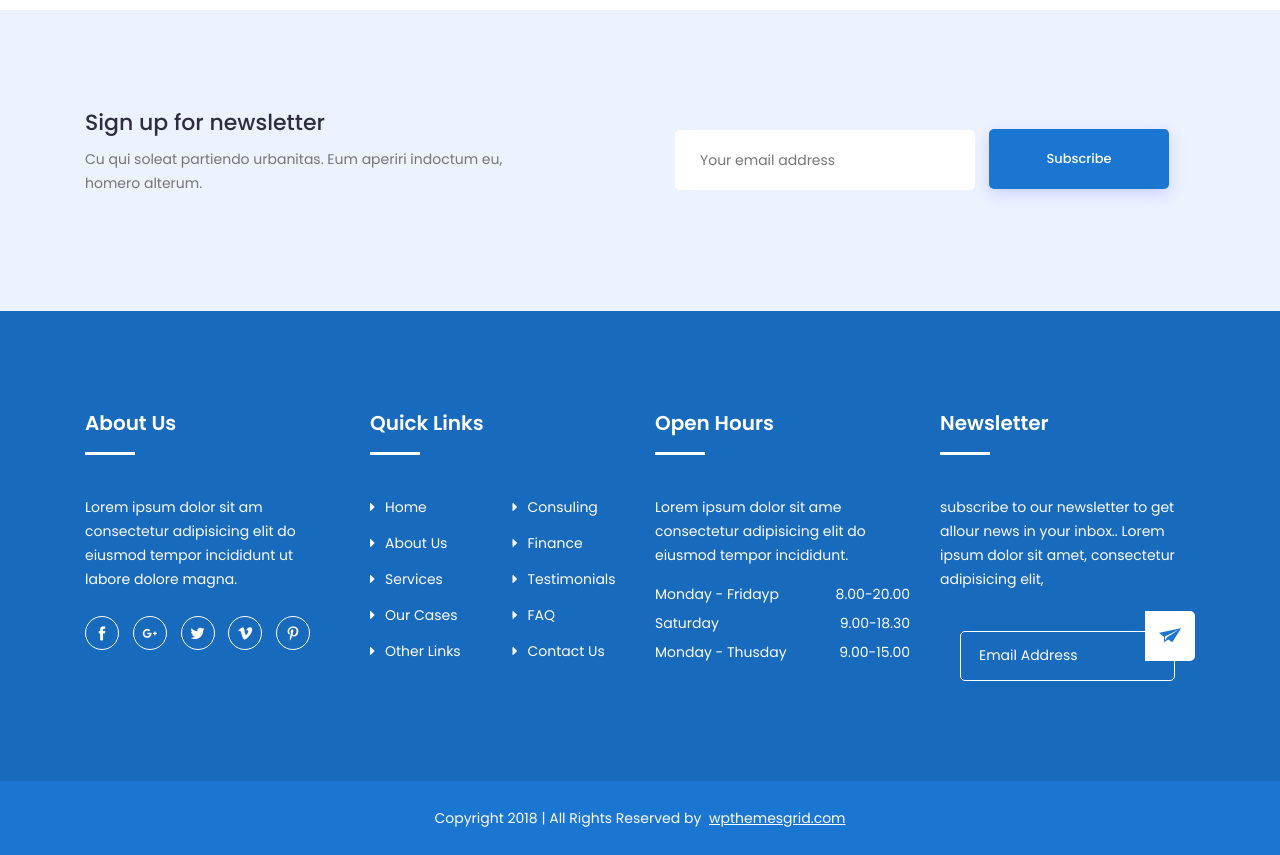
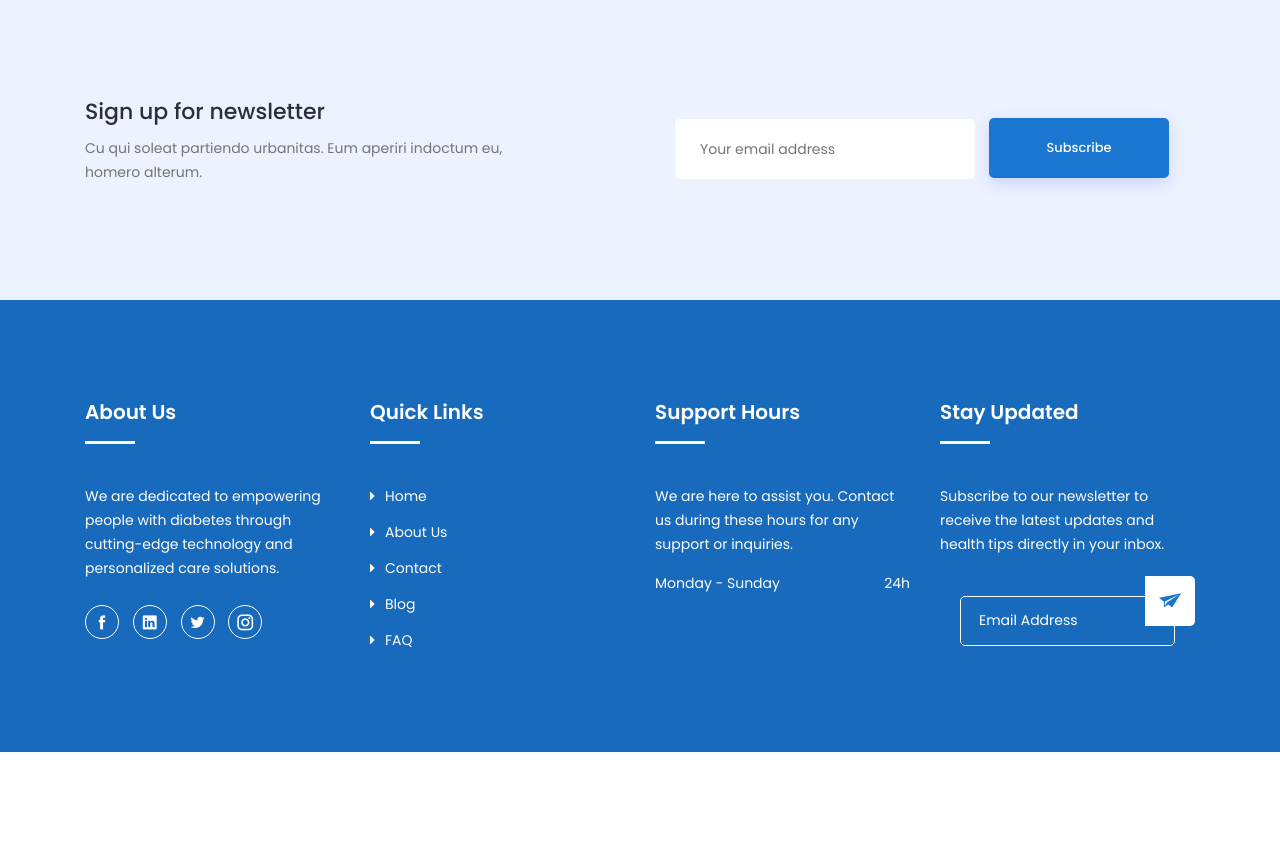
Before and after one commit to HamaRegaya/HealthPath-Assistant, a Flask app: page /appointment in a window 1280 px wide. Shown: the part 2231-3086 px from the top of the page. After the commit the page ends 2983 px from the top, so only its background shows below. Run offline with Flask 3, Linux system fonts and the light colour scheme; the visitor is signed in with stand-in values (Sample User, id 1); data that the repository does not hold is empty; some libraries are stand-ins or nearby versions.

Commit message:
Update appointment and footer sections for improved user engagement and clarity

```diff
--- a/templates/appointment.html
+++ b/templates/appointment.html
@@ -104,8 +104,8 @@
 						<div class="section-title">
 							<h2>Determine Your Date to Come</h2>
 							<img src="{{ url_for('static', filename='img/section-img.png') }}" alt="#">
-							<p>Lorem ipsum dolor sit amet consectetur adipiscing elit praesent aliquet. pretiumts</p>
-							<button class="btn" onclick="openAppointmentModal()">New Appointment</button>
+							<p>Book your appointment today to take control of your diabetes management and well-being.</p>
+							<button class="btn" onclick="openAppointmentModal()" style="margin-top: 19px;margin-bottom: -30px;">New Appointment</button>
 						</div>
 					</div>
 				</div>
@@ -164,7 +164,7 @@
 		<!-- /End Newsletter Area -->
 
 		<!-- Footer Area -->
-		<footer id="footer" class="footer ">
+		<footer id="footer" class="footer">
 			<!-- Footer Top -->
 			<div class="footer-top">
 				<div class="container">
@@ -172,14 +172,13 @@
 						<div class="col-lg-3 col-md-6 col-12">
 							<div class="single-footer">
 								<h2>About Us</h2>
-								<p>Lorem ipsum dolor sit am consectetur adipisicing elit do eiusmod tempor incididunt ut labore dolore magna.</p>
+								<p>We are dedicated to empowering people with diabetes through cutting-edge technology and personalized care solutions.</p>
 								<!-- Social -->
 								<ul class="social">
 									<li><a href="#"><i class="icofont-facebook"></i></a></li>
-									<li><a href="#"><i class="icofont-google-plus"></i></a></li>
+									<li><a href="#"><i class="icofont-linkedin"></i></a></li>
 									<li><a href="#"><i class="icofont-twitter"></i></a></li>
-									<li><a href="#"><i class="icofont-vimeo"></i></a></li>
-									<li><a href="#"><i class="icofont-pinterest"></i></a></li>
+									<li><a href="#"><i class="icofont-instagram"></i></a></li>
 								</ul>
 								<!-- End Social -->
 							</div>
@@ -192,18 +191,9 @@
 										<ul>
 											<li><a href="#"><i class="fa fa-caret-right" aria-hidden="true"></i>Home</a></li>
 											<li><a href="#"><i class="fa fa-caret-right" aria-hidden="true"></i>About Us</a></li>
-											<li><a href="#"><i class="fa fa-caret-right" aria-hidden="true"></i>Services</a></li>
-											<li><a href="#"><i class="fa fa-caret-right" aria-hidden="true"></i>Our Cases</a></li>
-											<li><a href="#"><i class="fa fa-caret-right" aria-hidden="true"></i>Other Links</a></li>
-										</ul>
-									</div>
-									<div class="col-lg-6 col-md-6 col-12">
-										<ul>
-											<li><a href="#"><i class="fa fa-caret-right" aria-hidden="true"></i>Consuling</a></li>
-											<li><a href="#"><i class="fa fa-caret-right" aria-hidden="true"></i>Finance</a></li>
-											<li><a href="#"><i class="fa fa-caret-right" aria-hidden="true"></i>Testimonials</a></li>
+											<li><a href="#"><i class="fa fa-caret-right" aria-hidden="true"></i>Contact</a></li>
+											<li><a href="#"><i class="fa fa-caret-right" aria-hidden="true"></i>Blog</a></li>
 											<li><a href="#"><i class="fa fa-caret-right" aria-hidden="true"></i>FAQ</a></li>
-											<li><a href="#"><i class="fa fa-caret-right" aria-hidden="true"></i>Contact Us</a></li>
 										</ul>
 									</div>
 								</div>
@@ -211,23 +201,21 @@
 						</div>
 						<div class="col-lg-3 col-md-6 col-12">
 							<div class="single-footer">
-								<h2>Open Hours</h2>
-								<p>Lorem ipsum dolor sit ame consectetur adipisicing elit do eiusmod tempor incididunt.</p>
+								<h2>Support Hours</h2>
+								<p>We are here to assist you. Contact us during these hours for any support or inquiries.</p>
 								<ul class="time-sidual">
-									<li class="day">Monday - Fridayp <span>8.00-20.00</span></li>
-									<li class="day">Saturday <span>9.00-18.30</span></li>
-									<li class="day">Monday - Thusday <span>9.00-15.00</span></li>
+									<li class="day">Monday - Sunday <span>24h</span></li>
 								</ul>
 							</div>
 						</div>
 						<div class="col-lg-3 col-md-6 col-12">
 							<div class="single-footer">
-								<h2>Newsletter</h2>
-								<p>subscribe to our newsletter to get allour news in your inbox.. Lorem ipsum dolor sit amet, consectetur adipisicing elit,</p>
-								<form action="https://wpthemesgrid.com/themes/medikit/mail/mail.php" method="get" target="_blank" class="newsletter-inner">
+								<h2>Stay Updated</h2>
+								<p>Subscribe to our newsletter to receive the latest updates and health tips directly in your inbox.</p>
+								<form action="https://example.com/subscribe" method="post" class="newsletter-inner">
 									<input name="email" placeholder="Email Address" class="common-input" onfocus="this.placeholder = ''"
-										onblur="this.placeholder = 'Your email address'" required="" type="email">
-									<button class="button"><i class="icofont icofont-paper-plane"></i></button>
+										onblur="this.placeholder = 'Enter your email address'" required="" type="email">
+									<button class="button"><i class="icofont-paper-plane"></i></button>
 								</form>
 							</div>
 						</div>
@@ -236,17 +224,17 @@
 			</div>
 			<!--/ End Footer Top -->
 			<!-- Copyright -->
-			<div class="copyright">
+			<!-- <div class="copyright">
 				<div class="container">
 					<div class="row">
 						<div class="col-lg-12 col-md-12 col-12">
 							<div class="copyright-content">
-								<p>  Copyright 2018  |  All Rights Reserved by <a href="https://www.wpthemesgrid.com/" target="_blank">wpthemesgrid.com</a> </p>
+								<p>&copy; 2024 Diabetes Care Solutions | All Rights Reserved</p>
 							</div>
 						</div>
 					</div>
 				</div>
-			</div>
+			</div> -->
 			<!--/ End Copyright -->
 		</footer>
 		<!--/ End Footer Area -->
--- a/templates/navbar.html
+++ b/templates/navbar.html
@@ -23,7 +23,7 @@
                                 <ul class="nav menu">
                                     <li class="active"><a href="{{ url_for('index') }}">Home</a>
                                     </li>
-                                    <li><a href="#services">Services</a>
+                                    <!-- <li><a href="#services">Services</a> -->
                                         <!-- <ul class="dropdown">
                                             <li><a href="doctors.html">Doctor</a></li>
                                             <li><a href="doctor-details.html">Doctor Details</a></li>
@@ -35,7 +35,7 @@
                                     </li>
                                     <li><a href="{{ url_for('avatar') }}" onclick="localStorage.setItem('startAvatar', 'true');">3D Assistant</a>
                                     </li>
-                                    <li><a href="#">Contact</a></li>
+                                    <li><a href="{{ url_for('appointment') }}">Appointments</a></li>
                                 </ul>
                             </nav>
                         </div>
```
